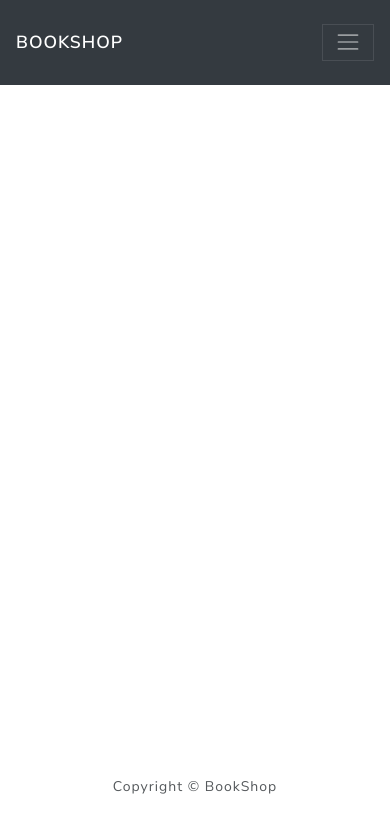
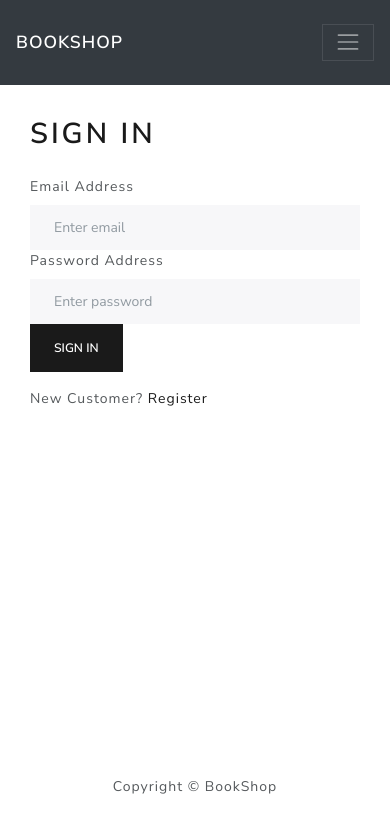
Before and after one commit to radu-lefter/MERN-BookShop, a React (Create React App) app in the folder frontend/: page /login in a window 390 px wide. Shown: the top 832 px of the page. Built offline with nearby package versions, Linux system fonts and the light colour scheme.

Commit message:
implemented login functionality and navbar responsiveness to login

```diff
--- a/frontend/src/App.js
+++ b/frontend/src/App.js
@@ -19,7 +19,7 @@
             <Route path="/book/:id" element={<BookScreen />} />
             <Route path='/cart' element={<CartScreen />} />
             <Route path='/cart/:id' element={<CartScreen />} />
-            <Route path='/login' component={<LoginScreen />} />
+            <Route path='/login' element={<LoginScreen />} />
           </Routes>
         </Container>
       </main>
--- a/frontend/src/actions/userActions.js
+++ b/frontend/src/actions/userActions.js
@@ -3,6 +3,7 @@
   USER_LOGIN_FAIL,
   USER_LOGIN_REQUEST,
   USER_LOGIN_SUCCESS,
+  USER_LOGOUT,
 } from '../constants/userConstants'
 
 export const login = (email, password) => async (dispatch) => {
@@ -39,3 +40,8 @@
     })
   }
 }
+
+export const logout = () => (dispatch) => {
+  localStorage.removeItem('userInfo')
+  dispatch({ type: USER_LOGOUT })
+}
--- /dev/null
+++ b/frontend/src/components/FormContainer.js
@@ -0,0 +1,16 @@
+import React from 'react'
+import { Container, Row, Col } from 'react-bootstrap'
+
+const FormContainer = ({ children }) => {
+  return (
+    <Container>
+      <Row className='justify-content-md-center'>
+        <Col xs={12} md={6}>
+          {children}
+        </Col>
+      </Row>
+    </Container>
+  )
+}
+
+export default FormContainer
--- a/frontend/src/components/Header.js
+++ b/frontend/src/components/Header.js
@@ -1,9 +1,21 @@
 import React from 'react';
+import { useDispatch, useSelector } from 'react-redux'
 import { LinkContainer } from 'react-router-bootstrap';
-import { Navbar, Nav, Container } from 'react-bootstrap';
+import { Navbar, Nav, Container, NavDropdown } from 'react-bootstrap'
+import { logout } from '../actions/userActions'
 
 
 const Header = () => {
+
+  const dispatch = useDispatch()
+
+  const userLogin = useSelector((state) => state.userLogin)
+  const { userInfo } = userLogin
+
+  const logoutHandler = () => {
+    dispatch(logout())
+  }
+
   return (
     <header>
       <Navbar bg="dark" variant="dark" expand="lg" collapseOnSelect>
@@ -19,11 +31,22 @@
                   <i className="fas fa-shopping-cart"></i> Cart
                 </Nav.Link>
               </LinkContainer>
-              <LinkContainer to="/login">
-                <Nav.Link>
-                  <i className="fas fa-user"></i> Sign In
-                </Nav.Link>
-              </LinkContainer>
+              {userInfo ? (
+                <NavDropdown title={userInfo.name} id='username'>
+                  <LinkContainer to='/profile'>
+                    <NavDropdown.Item>Profile</NavDropdown.Item>
+                  </LinkContainer>
+                  <NavDropdown.Item onClick={logoutHandler}>
+                    Logout
+                  </NavDropdown.Item>
+                </NavDropdown>
+              ) : (
+                <LinkContainer to='/login'>
+                  <Nav.Link>
+                    <i className='fas fa-user'></i> Sign In
+                  </Nav.Link>
+                </LinkContainer>
+              )}
             </Nav>
           </Navbar.Collapse>
         </Container>
--- /dev/null
+++ b/frontend/src/screens/LoginScreen.js
@@ -0,0 +1,79 @@
+import React, { useState, useEffect } from 'react'
+import { Link, useNavigate,useLocation } from 'react-router-dom'
+import { Form, Button, Row, Col } from 'react-bootstrap'
+import { useDispatch, useSelector } from 'react-redux'
+import Message from '../components/Message'
+import Loader from '../components/Loader'
+import FormContainer from '../components/FormContainer'
+import { login } from '../actions/userActions'
+
+const LoginScreen = () => {
+
+  const navigate = useNavigate();
+  const location = useLocation();
+
+  const [email, setEmail] = useState('')
+  const [password, setPassword] = useState('')
+
+  const dispatch = useDispatch()
+
+  const userLogin = useSelector((state) => state.userLogin)
+  const { loading, error, userInfo } = userLogin
+
+  const redirect = location.search ? location.search.split('=')[1] : '/'
+
+  useEffect(() => {
+    if (userInfo) {
+        navigate(redirect)
+    }
+  }, [navigate, userInfo, redirect])
+
+  const submitHandler = (e) => {
+    e.preventDefault()
+    dispatch(login(email, password))
+  }
+
+  return (
+    <FormContainer>
+      <h1>Sign In</h1>
+      {error && <Message variant='danger'>{error}</Message>}
+      {loading && <Loader />}
+      <Form onSubmit={submitHandler}>
+        <Form.Group controlId='email'>
+          <Form.Label>Email Address</Form.Label>
+          <Form.Control
+            type='email'
+            placeholder='Enter email'
+            value={email}
+            onChange={(e) => setEmail(e.target.value)}
+          ></Form.Control>
+        </Form.Group>
+
+        <Form.Group controlId='password'>
+          <Form.Label>Password Address</Form.Label>
+          <Form.Control
+            type='password'
+            placeholder='Enter password'
+            value={password}
+            onChange={(e) => setPassword(e.target.value)}
+          ></Form.Control>
+        </Form.Group>
+
+        <Button type='submit' variant='primary'>
+          Sign In
+        </Button>
+      </Form>
+
+      <Row className='py-3'>
+        <Col>
+          New Customer?{' '}
+          <Link to={redirect ? `/register?redirect=${redirect}` : '/register'}>
+            Register
+          </Link>
+        </Col>
+      </Row>
+    </FormContainer>
+  )
+}
+
+export default LoginScreen
```
